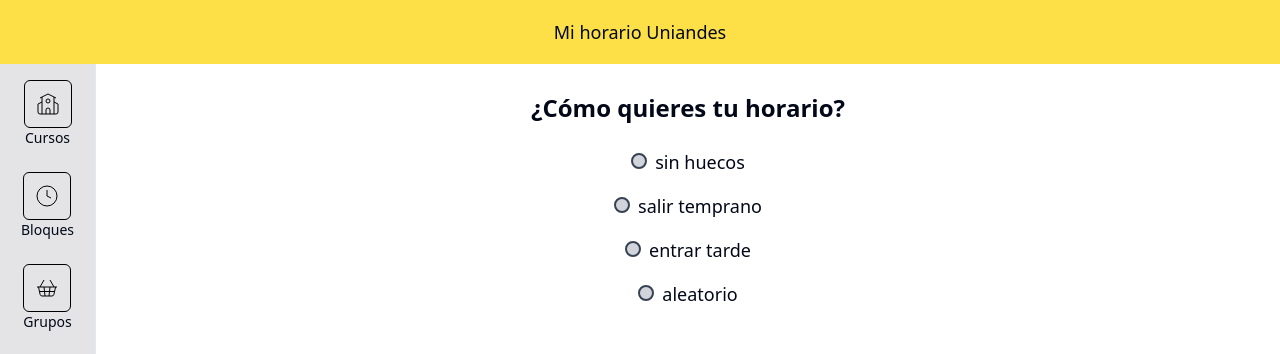
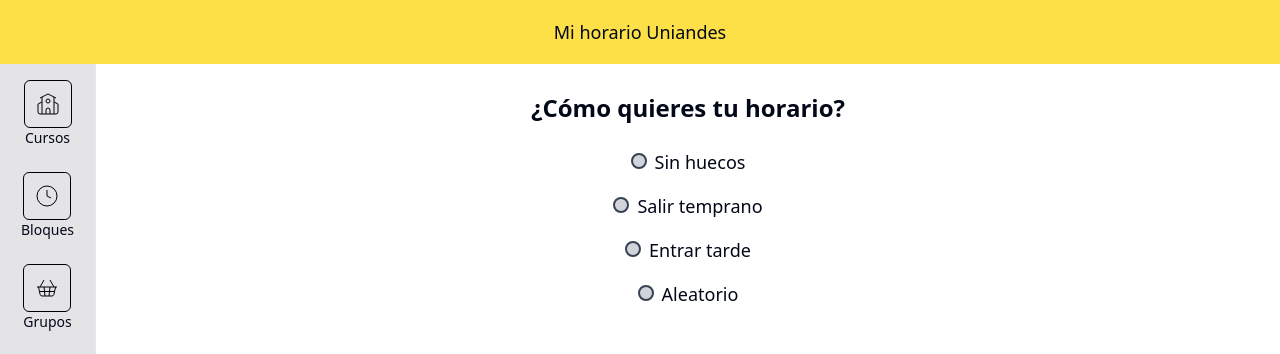
Before and after one commit to Open-Source-Uniandes/Mi-Horario-Uniandes, a Next.js app: page /Mi-Horario-Uniandes/planear/criterios in a window 1280 px wide. Shown: the top 354 px of the page. Built offline with nearby package versions, Linux system fonts and the light colour scheme.

Commit message:
Capitalización de los criterios de ordenamiento

```diff
--- a/src/app/planear/criterios/page.tsx
+++ b/src/app/planear/criterios/page.tsx
@@ -40,7 +40,7 @@
         value={opcion}
         onChange={handleSeleccionDeCriterio}
       />
-      <label className="text-lg ml-2" htmlFor={opcion}>{opcion}</label>
+      <label className="text-lg ml-2" htmlFor={opcion}>{opcion.charAt(0).toUpperCase() + opcion.slice(1)}</label>
     </div>
   );
 }
```
